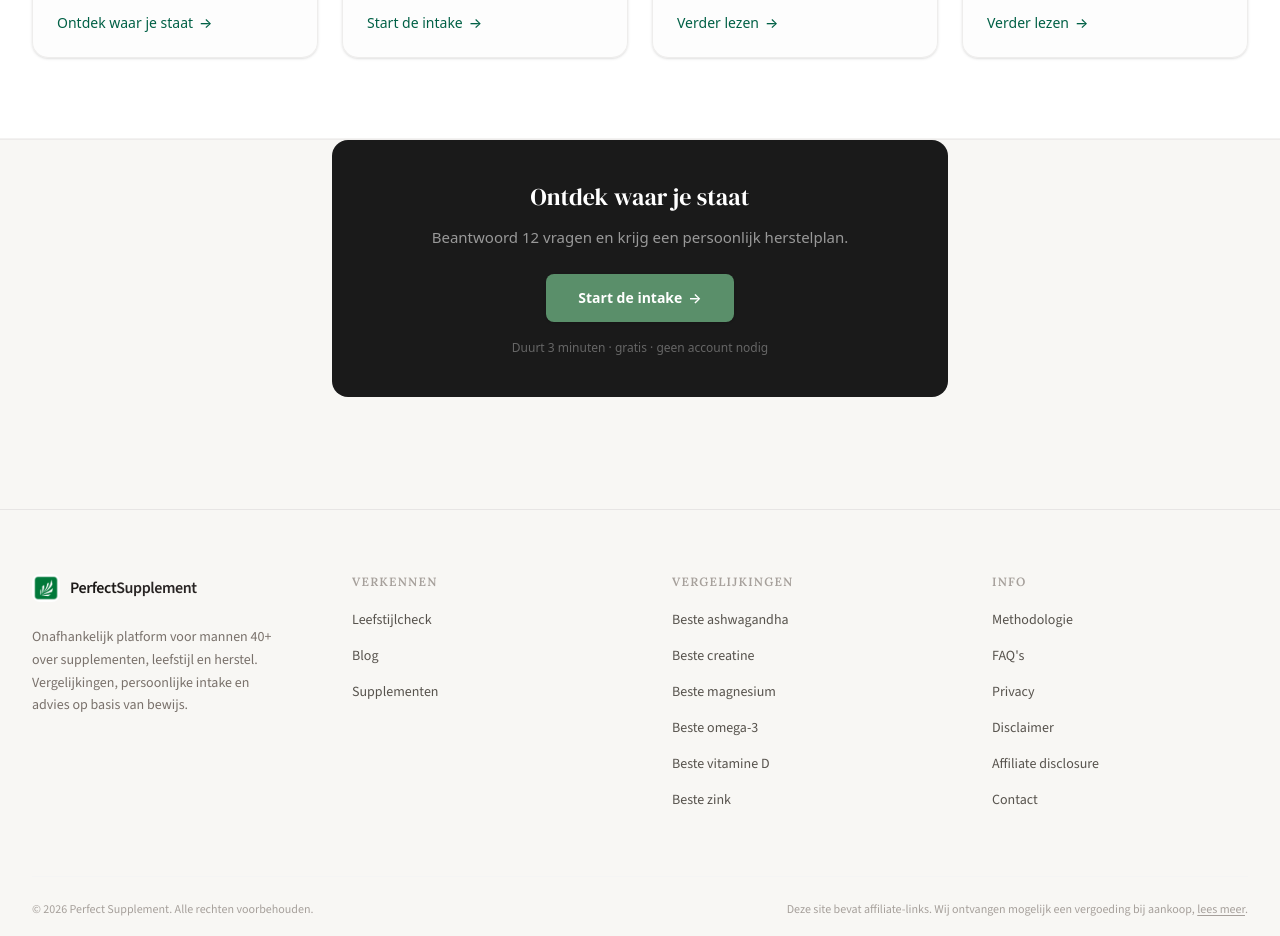
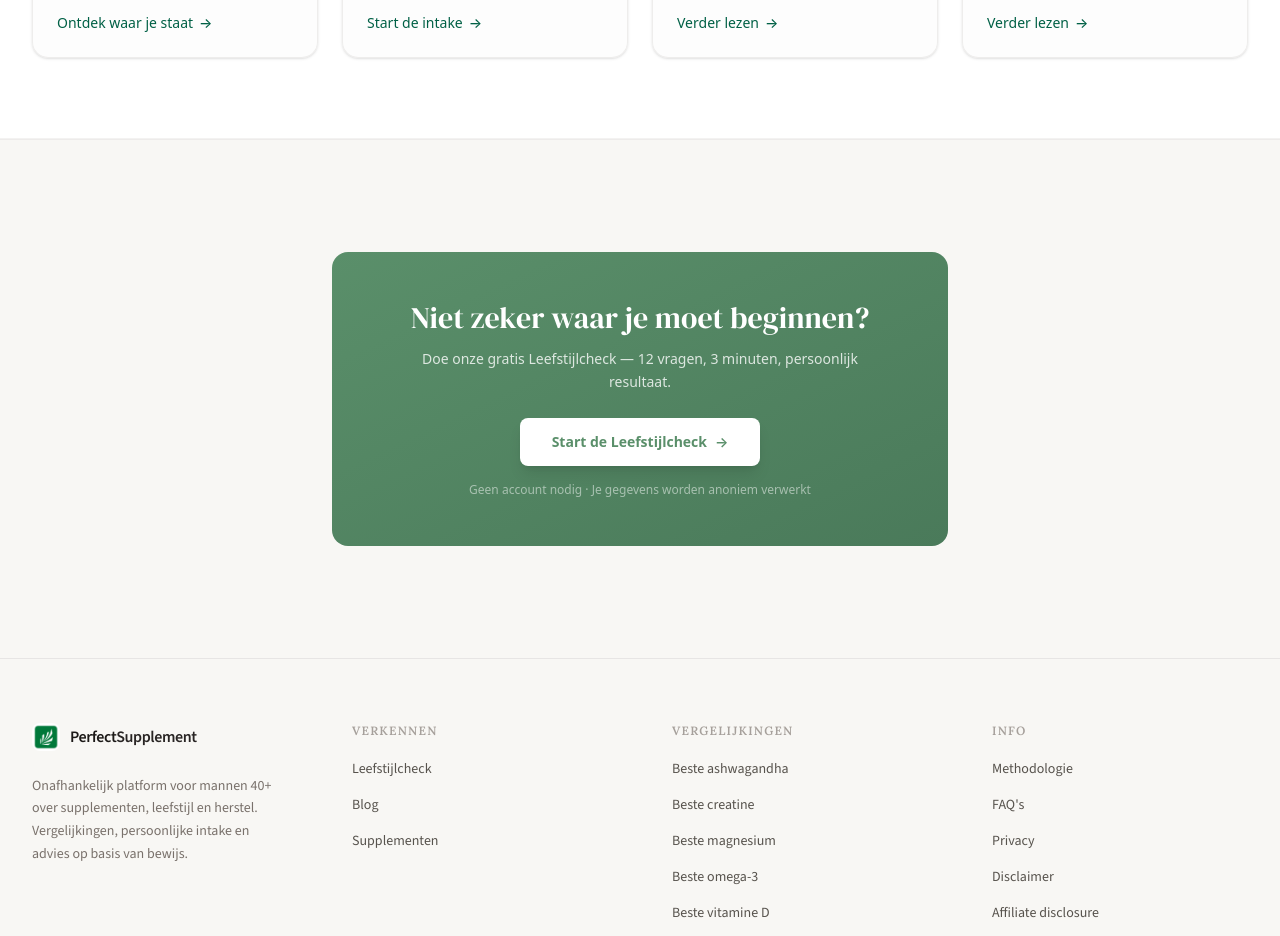
Before and after one commit to DenvWest/PSF, a Next.js app: page / in a window 1280 px wide. Shown: the part 1060-1996 px from the top of the page. Built offline with nearby package versions, Linux system fonts and the light colour scheme; no server answers.

Commit message:
leefstijlcheck homepage style repair

```diff
--- a/src/app/page.tsx
+++ b/src/app/page.tsx
@@ -87,35 +87,27 @@ export default function HomePage() {
       </div>
 
       <JourneySection />
-      <section className="border-t border-stone-200/60 pb-20 md:pb-28">
+      <section className="border-t border-stone-200/60 py-20 md:py-28">
         <div className="mx-auto max-w-[680px] px-6 lg:px-8">
-          <div
-            className="mx-auto text-center"
-            style={{
-              background: "#1a1a1a",
-              borderRadius: 16,
-              padding: "40px 24px",
-            }}
-          >
-            <h2
-              className={`${intakeCtaHeading.className} m-0 text-[24px] font-normal leading-snug text-white`}
-            >
-              Ontdek waar je staat
+          <div className="bg-gradient-to-br from-[#5A8F6A] to-[#4a7a5a] text-white rounded-2xl p-8 lg:p-12 text-center">
+            <h2 className={`${intakeCtaHeading.className} text-2xl lg:text-3xl text-white`}>
+              Niet zeker waar je moet beginnen?
             </h2>
-            <p
-              className="mx-auto mt-3 max-w-[28rem] text-[15px] leading-relaxed text-[#999]"
-            >
-              Beantwoord 12 vragen en krijg een persoonlijk herstelplan.
+            <p className="text-white/80 mt-3 max-w-md mx-auto text-sm leading-relaxed">
+              Doe onze gratis Leefstijlcheck — 12 vragen, 3 minuten, persoonlijk
+              resultaat.
             </p>
-            <Link
-              href="/intake"
-              className="mt-6 inline-flex items-center gap-1.5 rounded-lg bg-[#5A8F6A] px-8 py-3.5 text-sm font-semibold text-white shadow-sm transition hover:bg-[#4a7a5a] hover:shadow-md"
-            >
-              Start de intake
-              <span aria-hidden="true">→</span>
-            </Link>
-            <p className="mb-0 mt-4 text-[12px] text-[#666]">
-              Duurt 3 minuten · gratis · geen account nodig
+            <div className="mt-6">
+              <Link
+                href="/intake"
+                className="inline-flex items-center gap-2 bg-white text-[#5A8F6A] rounded-lg px-8 py-3.5 font-semibold text-sm hover:bg-white/90 transition-all shadow-lg"
+              >
+                Start de Leefstijlcheck
+                <span aria-hidden="true">→</span>
+              </Link>
+            </div>
+            <p className="text-white/50 text-xs mt-4">
+              Geen account nodig · Je gegevens worden anoniem verwerkt
             </p>
           </div>
         </div>
```
